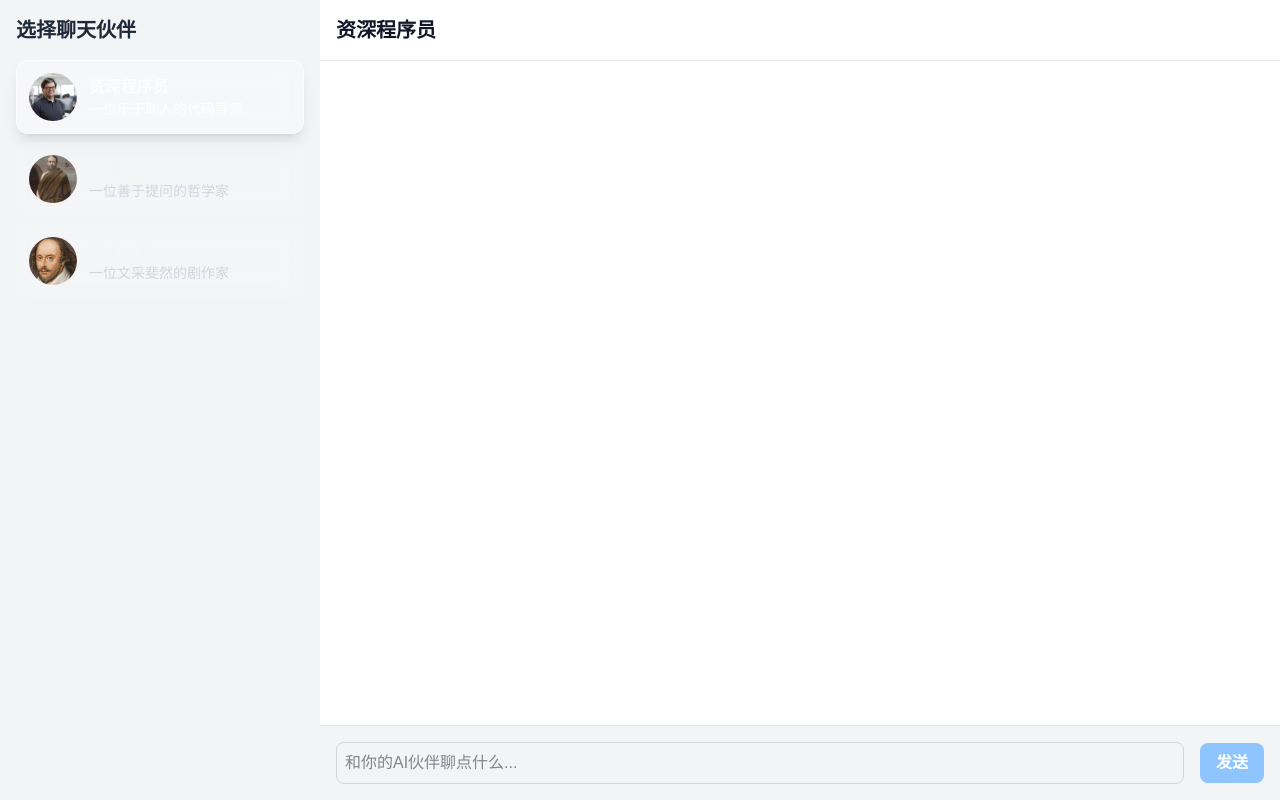
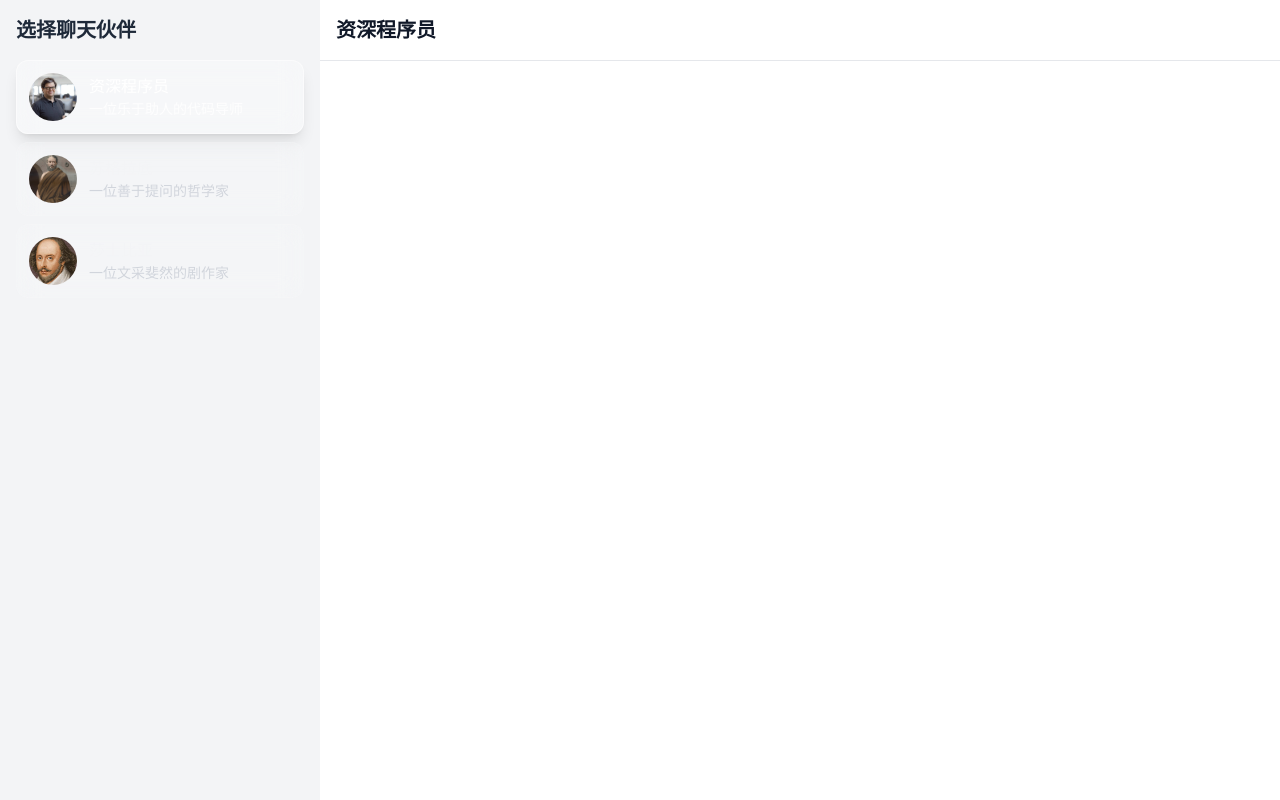
Before and after one commit to EurekaZang/She-is-real, a Next.js app: page / in a window 1280 px wide. Built offline with nearby package versions, Linux system fonts and the light colour scheme.

Commit message:
improve the UI of input

```diff
--- a/src/app/api/personas/route.ts
+++ b/src/app/api/personas/route.ts
@@ -24,9 +24,8 @@
   }
 ];
 
-// Next.js API Route 的标准写法
+// Next.js API Route
 export async function GET() {
-  // 模拟真实世界的网络延迟，让加载状态更明显
   await new Promise(resolve => setTimeout(resolve, 500));
 
   return NextResponse.json(MOCK_PERSONAS);
--- a/src/components/ChatInput.tsx
+++ b/src/components/ChatInput.tsx
@@ -17,20 +17,33 @@
   };
 
   return (
-    <div className="p-4 bg-gray-100 dark:bg-gray-800 border-t border-gray-200 dark:border-gray-700">
-      <form onSubmit={handleSubmit} className="flex items-center gap-4">
+    <div className="p-4 backdrop-blur-md bg-white/10 border-t border-white/20">
+      <form onSubmit={handleSubmit} className="flex items-center gap-4 max-w-4xl mx-auto">
         <input
           type="text"
           value={input}
           onChange={(e) => setInput(e.target.value)}
           placeholder="和你的AI伙伴聊点什么..."
           disabled={isLoading}
-          className="flex-1 p-2 border border-gray-300 rounded-lg focus:outline-none focus:ring-2 focus:ring-blue-500 dark:bg-gray-700 dark:border-gray-600 dark:text-white"
+          className="flex-1 p-3 rounded-xl
+            bg-white/10 backdrop-blur-md
+            border border-white/20
+            text-white placeholder-white/50
+            transition-all duration-300
+            hover:scale-[1.02] hover:bg-white/20
+            focus:outline-none focus:ring-2 focus:ring-white/30 focus:bg-white/20
+            disabled:opacity-50 disabled:cursor-not-allowed"
         />
         <button
           type="submit"
           disabled={isLoading || !input.trim()}
-          className="px-4 py-2 bg-blue-500 text-white font-semibold rounded-lg hover:bg-blue-600 disabled:bg-blue-300 disabled:cursor-not-allowed"
+          className="px-6 py-3 rounded-xl
+            bg-white/20 backdrop-blur-md
+            border border-white/20
+            text-white font-medium
+            transition-all duration-300
+            hover:scale-[1.02] hover:bg-white/30
+            disabled:opacity-50 disabled:cursor-not-allowed"
         >
           {isLoading ? '思考中...' : '发送'}
         </button>
```
